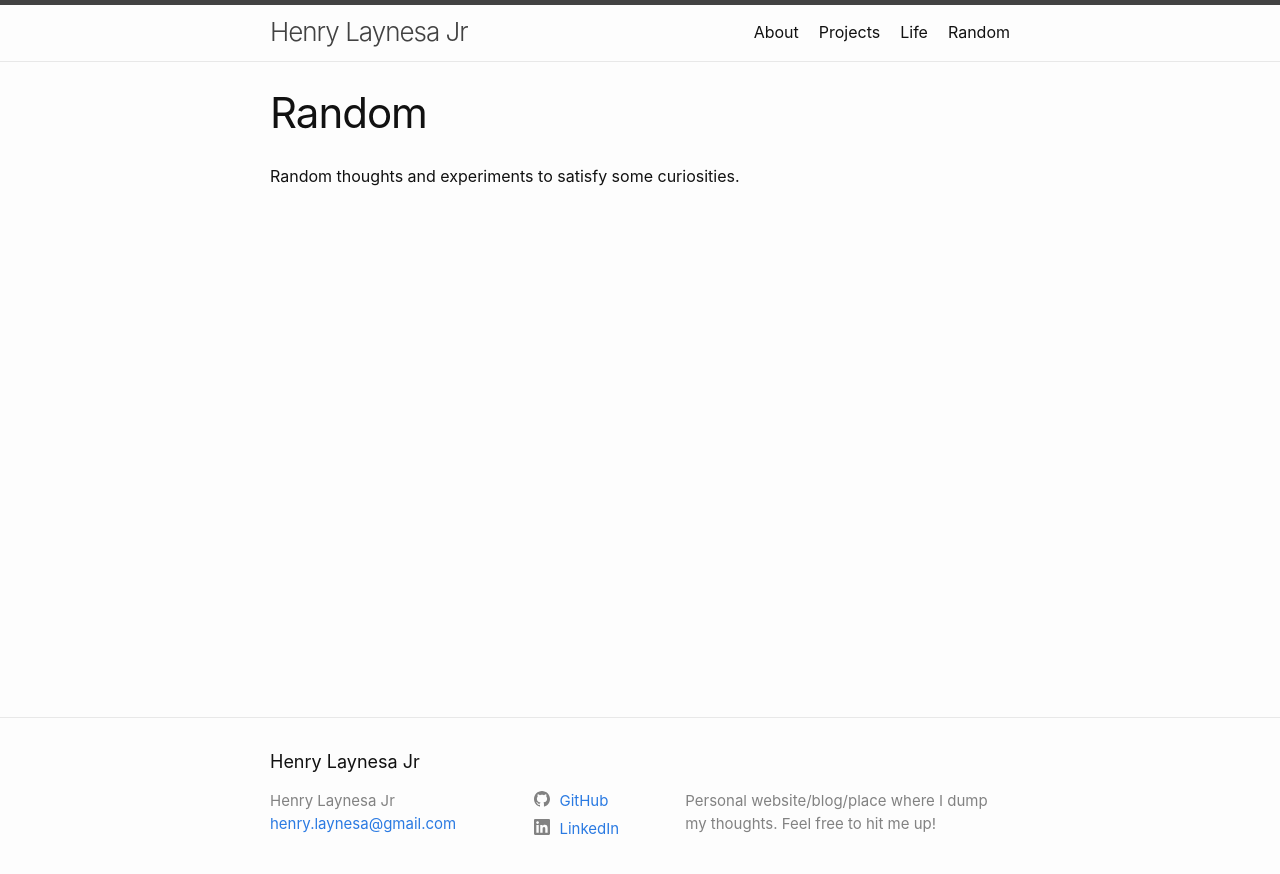
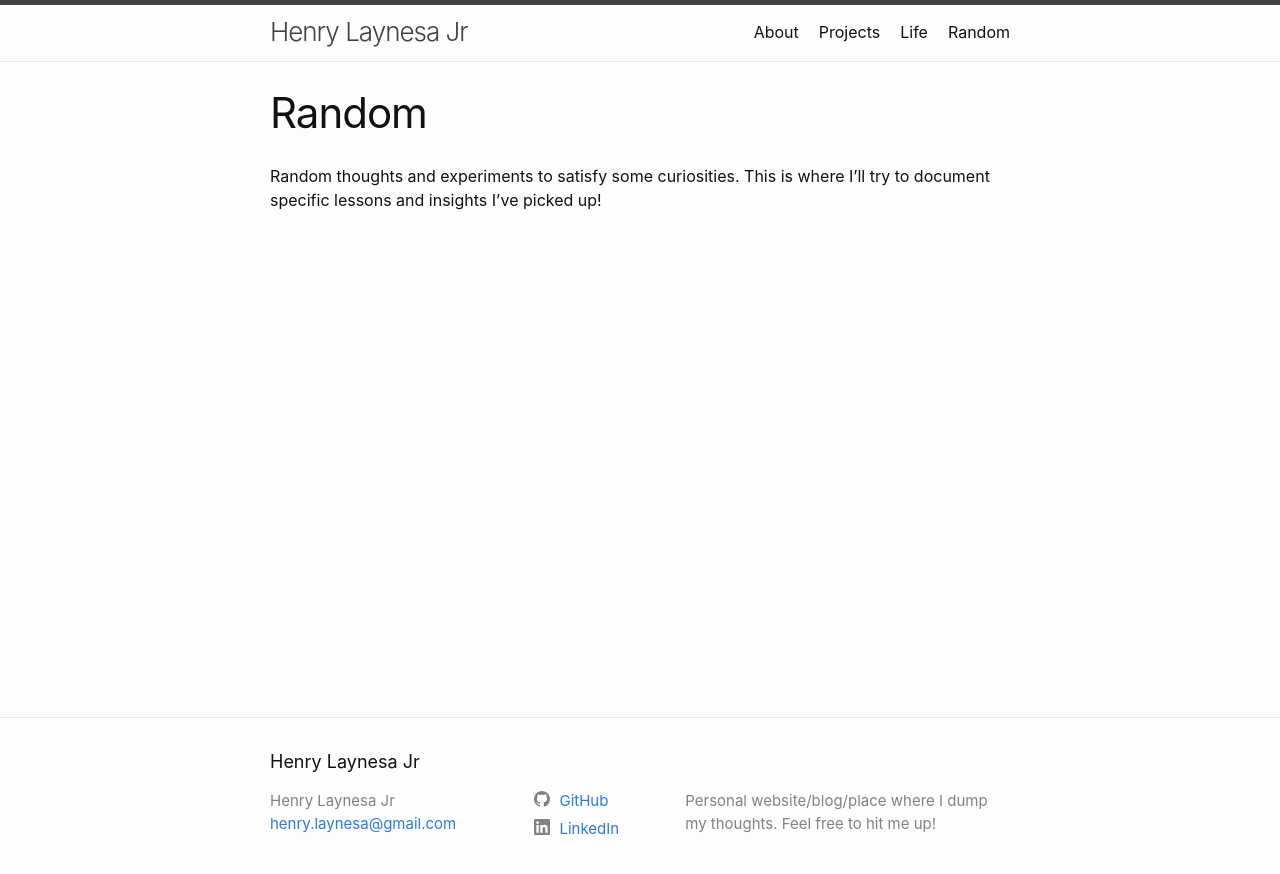
Before and after one commit to henrylaynesa/henrylaynesa.github.io, a Jekyll site: the page built from random/index.md, in a window 1280 px wide. Shown: the top 874 px of the page. Built offline with Jekyll 4.4.1, drawn with Linux system fonts in a browser that asks for light colours.

Commit message:
Updated descriptions for each category

```diff
--- a/random/index.md
+++ b/random/index.md
@@ -4,7 +4,7 @@ title: Random
 permalink: /random/
 ---
 
-Random thoughts and experiments to satisfy some curiosities.
+Random thoughts and experiments to satisfy some curiosities. This is where I'll try to document specific lessons and insights I've picked up!
 
 <ul>
   {% for post in site.categories.random %}
```
Also changed, not shown: life/index.md (+1 -1 lines), projects/index.md (+1 -1 lines).
